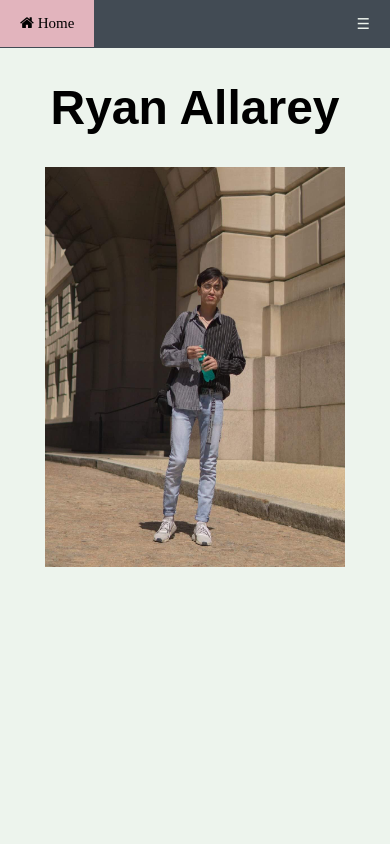
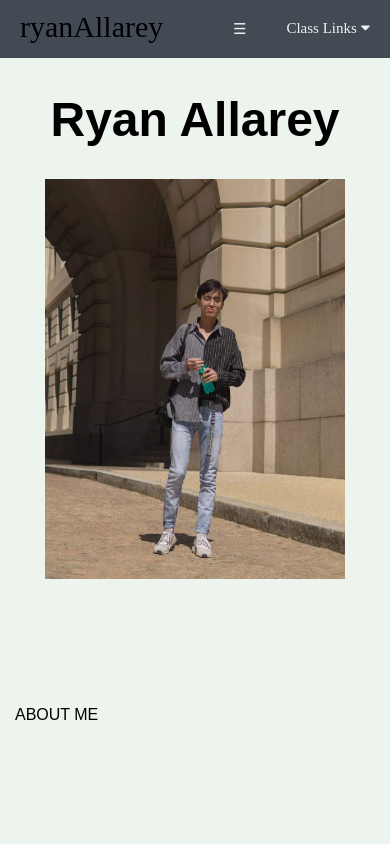
Before and after one commit to rallarey/rallarey.github.io, a website: page index.html in a window 390 px wide. Shown: the top 844 px of the page. Drawn offline with Linux system fonts and the light colour scheme.

Commit message:
added smooth scroll navigation sections and sticky navigation bar

```diff
--- a/CSS/style.css
+++ b/CSS/style.css
@@ -1,6 +1,25 @@
+html{
+    scroll-behavior: smooth;
+}
+
 body {
     background-color: #EDF4ED;
     margin:0;
+}
+
+.logo {
+    float: left;
+    overflow: hidden;
+}
+
+.logo a {
+    color: #EDF4ED;
+    font-size: 30px;
+    text-align: center;
+    display: block;
+    text-decoration: none;
+    display: block;
+    padding: 10px 20px;
 }
 
 .topnav {
@@ -8,32 +27,32 @@ body {
     overflow: hidden;
 }
 
-.topnav a {
-    float: left;
+/*.topnav a {
+    float: right;
     display: block;
     color: #EDF4ED;
     text-align: center;
     padding: 15px 20px;
     text-decoration: none;
 	font-size: 15px;
-}
-
-.active {
-    background-color:#E2B4BD;
-    color: black;
-}
+} */
 
 .topnav .icon {
     display: none;
 }
 
-.topnav a:hover, .dropdown:hover .dropbtn{
-    background-color: #E2B4BD;
-    color: black;
-  }
+.nav-content a{
+    float: right;
+    display: block;
+    color: #EDF4ED;
+    text-align: center;
+    padding: 20px 20px;
+    text-decoration: none;
+	font-size: 15px;
+}
 
 .dropdown {
-    float: left;
+    float: right;
     overflow: hidden;
 }
 
@@ -42,7 +61,7 @@ body {
     border: none;
     outline: none;
     color: #EDF4ED;
-    padding: 15px 20px;
+    padding: 20px 20px;
     background-color: inherit;
     font-family: inherit;
     margin: 0;
@@ -50,7 +69,7 @@ body {
 
 .dropdown-content{
     display: none;
-    position: absolute;
+    position: fixed;
     background-color: #EDF4ED;
     min-width: 160px;
     box-shadow: 0px 8px 16px 0px rgba(0,0,0,0.2);
@@ -60,23 +79,29 @@ body {
 .dropdown-content a{
     float: none;
     color: black;
-    padding: 15px 20px;
+    padding: 10px 10px;
     text-decoration: none;
     display: block;
     text-align: left;
 }
 
-.dropdown-content a:hover{
+.topnav a:hover,
+.dropdown:hover .dropbtn {
+    color: black;
+  }
+
+.dropdown-content a:hover {
     background-color: #E2B4BD;
     color: black;
 }
 
-.dropdown:hover .dropdown-content{
+.dropdown:hover .dropdown-content {
     display: block;
 }
 
 @media screen and (max-width: 600px) {
-    .topnav a:not(:first-child), .dropdown .dropbtn {
+    .topnav a:not(:last-child),
+    .dropdown .dropbtn {
         display: none;
     }
     .topnav a.icon {
@@ -86,17 +111,10 @@ body {
 }
 
 @media screen and (max-width: 600px) {
-    .topnav a:not(:first-child), .dropdown .dropbtn {
-        display: none;
+    .topnav.responsive {
+        position: relative;
     }
-    .topnav a.icon {
-        float: right;
-        display: block;
-    }
-}
 
-@media screen and (max-width: 600px) {
-    .topnav.responsive {position: relative;}
     .topnav.responsive .icon {
         position: absolute;
         right: 0;
@@ -107,13 +125,47 @@ body {
         display: block;
         text-align: left;
     }
-    .topnav.responsive .dropdown {float: none;}
-    .topnav.responsive .dropdown-content {position: relative;}
+    .topnav.responsive .dropdown {
+        float: none;
+    }
+    .topnav.responsive .dropdown-content {
+        position: relative;
+    }
     .topnav.responsive .dropdown .dropbtn {
         display: block;
         width: 100%;
         text-align: left;
     }
+}
+
+.content {
+    padding: 15px;
+}
+
+.sticky {
+    position: fixed;
+    top: 0;
+    width: 100%
+}
+
+.sticky + .content {
+    padding-top: 60px;
+}
+
+#home {
+    height: 600px;
+}
+
+#about {
+    height: 600px;
+}
+
+#portfolio {
+    height: 600px;
+}
+
+#contact {
+    height: 600px;
 }
 
 img {
@@ -184,7 +236,7 @@ h1, h2, h3{
     padding: 15px 20px;
 }
 
-.button, .dropdown .dropbown{
+.button, .dropdown .dropbtn{
     background-color:#424B54;
     color: #EDF4ED;
     border-radius: 5px;
--- a/index.html
+++ b/index.html
@@ -15,29 +15,57 @@
 	<meta name="viewport" content="'width=device-width, initial-scale=1">
 	<link rel="stylesheet" href="CSS/style.css">
 	<link rel="stylesheet" href="https://cdnjs.cloudflare.com/ajax/libs/font-awesome/4.7.0/css/font-awesome.min.css">
-    <title>Personal Website</title>
+	<link rel="stylesheet" href="https://cdnjs.cloudflare.com/ajax/libs/font-awesome/5.15.3/css/all.min.css"/>
+	<title>Personal Website</title>
 </head>
 
 <body>
 	<div class = "topnav" id="myTopnav">
-		<a href="index.html" class="active"><i class = "fa fa--fw fa-home"></i> Home</a>
-		<a href="/aboutMe.html"><i class="fa fa-fw fa-user"></i> About</a>
-		<a href="/contact.html"><i class="fa fa-fw fa-envelope"></i> Contact</a>
+		<div class = "logo">
+			<a href="#">ryanAllarey</a>
+		</div>
 		<div class = "dropdown">
 			<button class = "dropbtn">Class Links
 				<i class = "fa fa-caret-down"></i>
 			</button>
 			<div class = "dropdown-content">
-				<a href="https://mattm401.github.io/"><i class = "fa fa-arrow-left"></i> Previous Student</a>
+				<a href="https://mattm401.github.io/">Previous Student</a>
 				<a href="https://mattm401.github.io/">Course Site</a>
-				<a href="https://anthonyym.github.io/">Next Student <i class = "fa fa-arrow-right"></i></a>
+				<a href="https://anthonyym.github.io/">Next Student</i></a>
 			</div>
 		</div>
-		<a href="javascript:void(0);" class="icon" onclick="myFunction()">&#9776;</a>
+		<div class = "nav-content">
+			<a href="#contact">Contact</a>
+			<a href="#portfolio">Projects</a>
+			<a href="#about">About</a>
+			<a href="#home" class="active">Home</a>
+			<a href="javascript:void(0);" class="icon" onclick="myFunction()">&#9776;</a>
+		</div>
+	</div>
+	<div class = "content" id = "home">
+		<h1>Ryan Allarey</h1>
+			<!--Ryan Allarey, CISC474-010, Personal Web Page 1, rallarey@udel.edu-->
+		<img src="/imgs/IMG_0441_Original.JPG" alt="Picture of Ryan Allarey">
+	</div>
+	<div class = "content" id = "about">
+		<p>ABOUT ME</p>
 	</div>
 
-	<h1>Ryan Allarey</h1>
-	<!-- Ryan Allarey, CISC474-010, Personal Web Page 1, rallarey@udel.edu -->
-	<img src="/imgs/IMG_0441_Original.JPG" alt="Picture of Ryan Allarey">
+	<div class = "content" id = "portfolio">
+		<p>PROJECTS</p>
+	</div>
+
+	<div class = "content" id = "contact">
+		<p>CONTACT INFO</p>
+	</div>
+
+
+
+		<!-- <footer class="my-5 text-center">
+        	<p class="mb-2">COPYRIGHT © 2021. ALL RIGHTS RESERVED.</p>
+    	</footer> -->
+
+
+	</div>
 	<script src = "js/home.js"></script>
 </body>
--- a/js/home.js
+++ b/js/home.js
@@ -5,4 +5,19 @@ function myFunction() {
     } else {
         x.className = "topnav";
     }
-  }
+}
+
+window.onscroll = function (){
+    myFunction()
+};
+
+var navbar = document.getElementById("myTopnav");
+var sticky = navbar.offsetTop;
+
+function myFunction(){
+    if (window.pageYOffset >= sticky){
+        navbar.classList.add("sticky")
+    } else {
+        navbar.classList.remove("sticky")
+    }
+}
```
